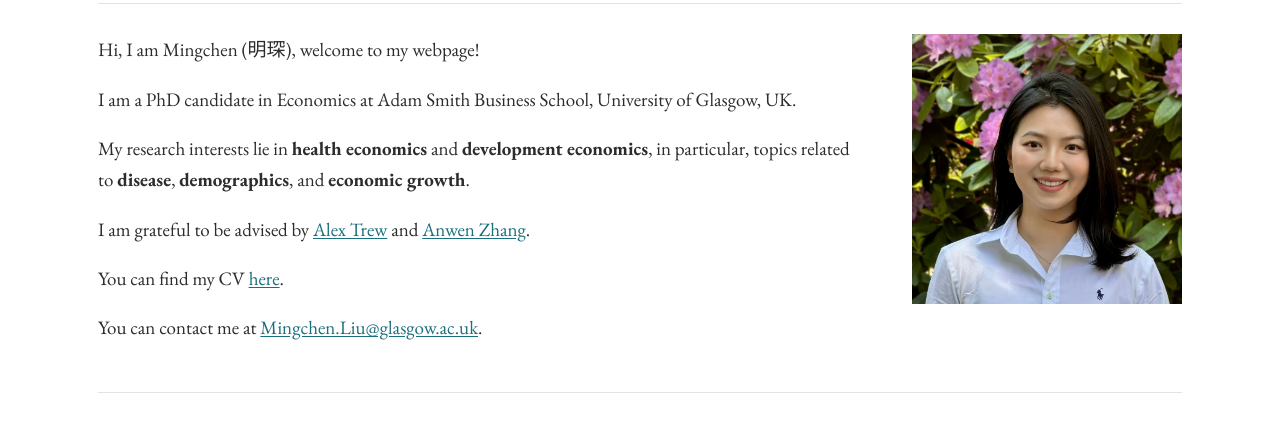
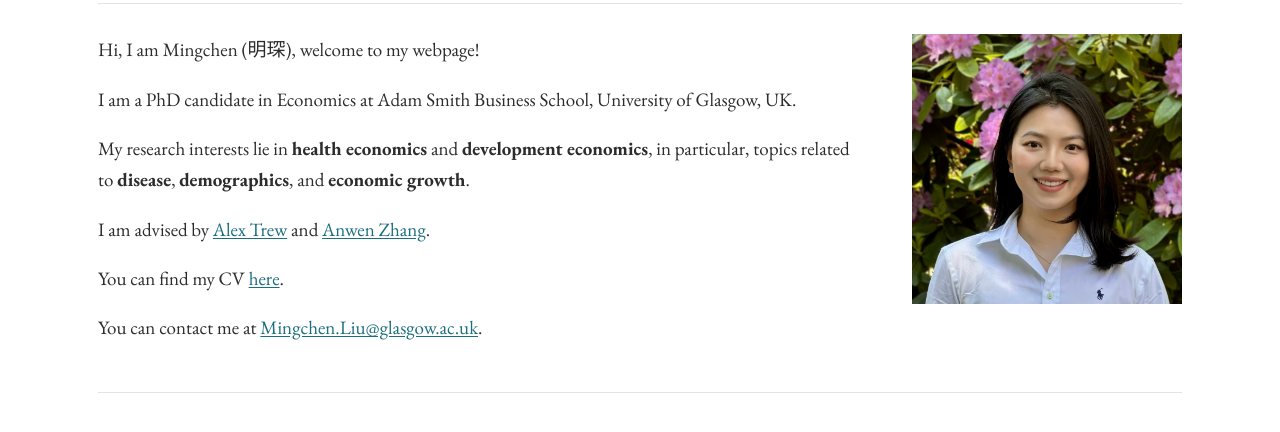
Before and after one commit to MingchenL/MingchenL.github.io, a plain HTML site: page index.html in a window 1280 px wide. Shown: the part 218-650 px from the top of the page. Drawn offline with nearby package versions, Linux system fonts and the light colour scheme.

Commit message:
Update advisory text in index.html

```diff
--- a/index.html
+++ b/index.html
@@ -35,7 +35,7 @@
            <strong>economic growth</strong>.</p>
 
         <!-- TODO: replace the # below with the real links to your advisors' pages -->
-        <p>I am grateful to be advised by
+        <p>I am advised by
            <a href="https://www.alextrew.net/" target="_blank">Alex Trew</a> and
            <a href="https://sites.google.com/site/anwenzhang/home" target="_blank">Anwen Zhang</a>.</p>
 
```
